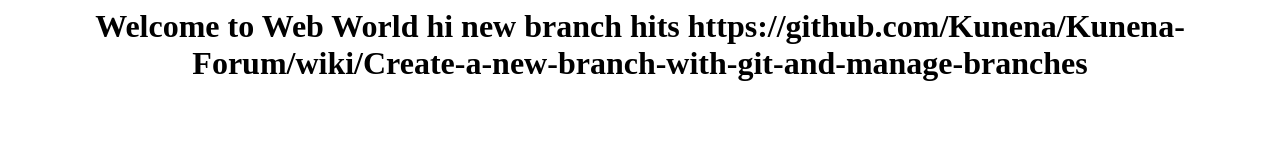
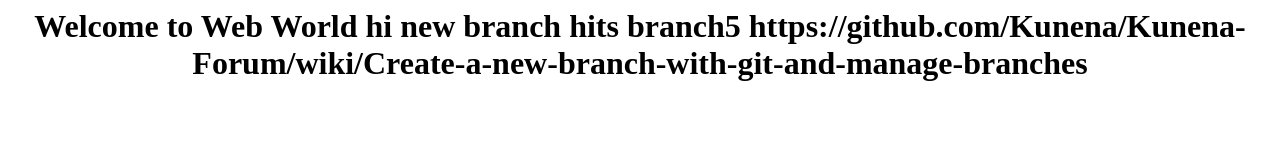
Before and after one commit to arunrkwork/Html, a plain HTML site: page index.html in a window 1280 px wide. Drawn offline with Linux system fonts and the light colour scheme.

Commit message:
branch 5 commit

```diff
--- a/index.html
+++ b/index.html
@@ -5,7 +5,8 @@
 				Welcome to Web World
 				hi new branch
 				hits
+branch5
 				https://github.com/Kunena/Kunena-Forum/wiki/Create-a-new-branch-with-git-and-manage-branches
-		</center>
+	</center>
 	</body>
 </html>
```
